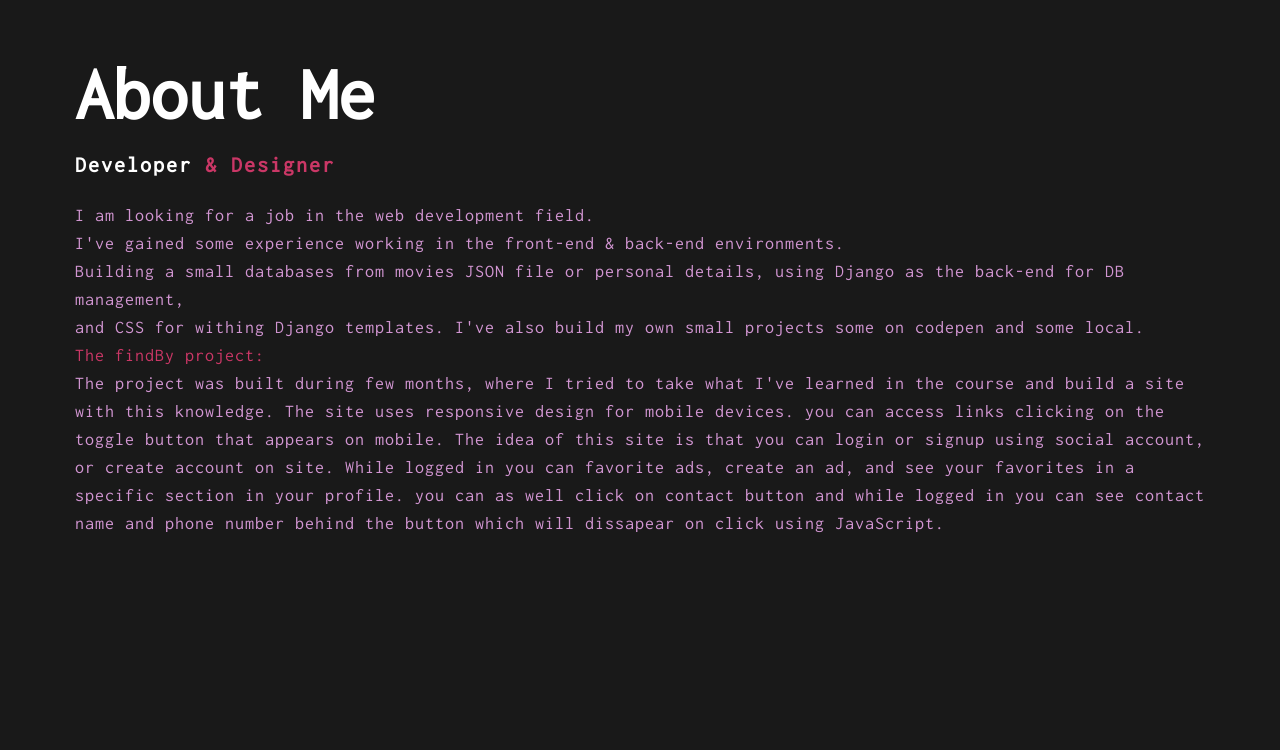
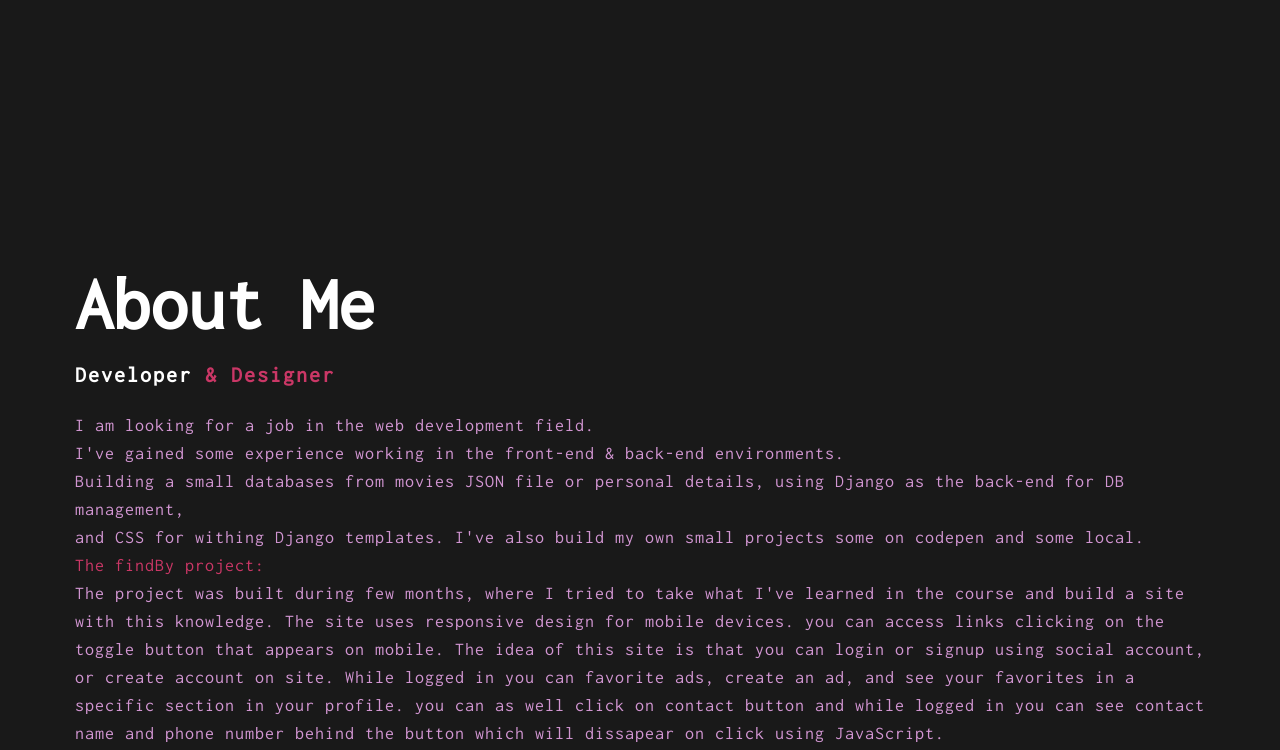
Before and after one commit to llaltxll/yanshtein.github.io, a plain HTML site: page index.html in a window 1280 px wide. Shown: the part 802-1552 px from the top of the page. Drawn offline with Linux system fonts and the light colour scheme.

Commit message:
Update styles.css

```diff
--- a/styles.css
+++ b/styles.css
@@ -118,8 +118,8 @@ button:hover {
 
 .story {
 	width: 100%;
-	height: 100vh;
-	padding: 40px 0px;
+	height: 100%;
+	padding: 250px 0px;
 	background-color: #191919;
 }
 
@@ -189,3 +189,9 @@ footer {
 		transform: translateY(0%);
 	}
 }
+
+@media (max-width: 449px) {
+	nav {
+		flex-direction: column;
+	}
+}
```
